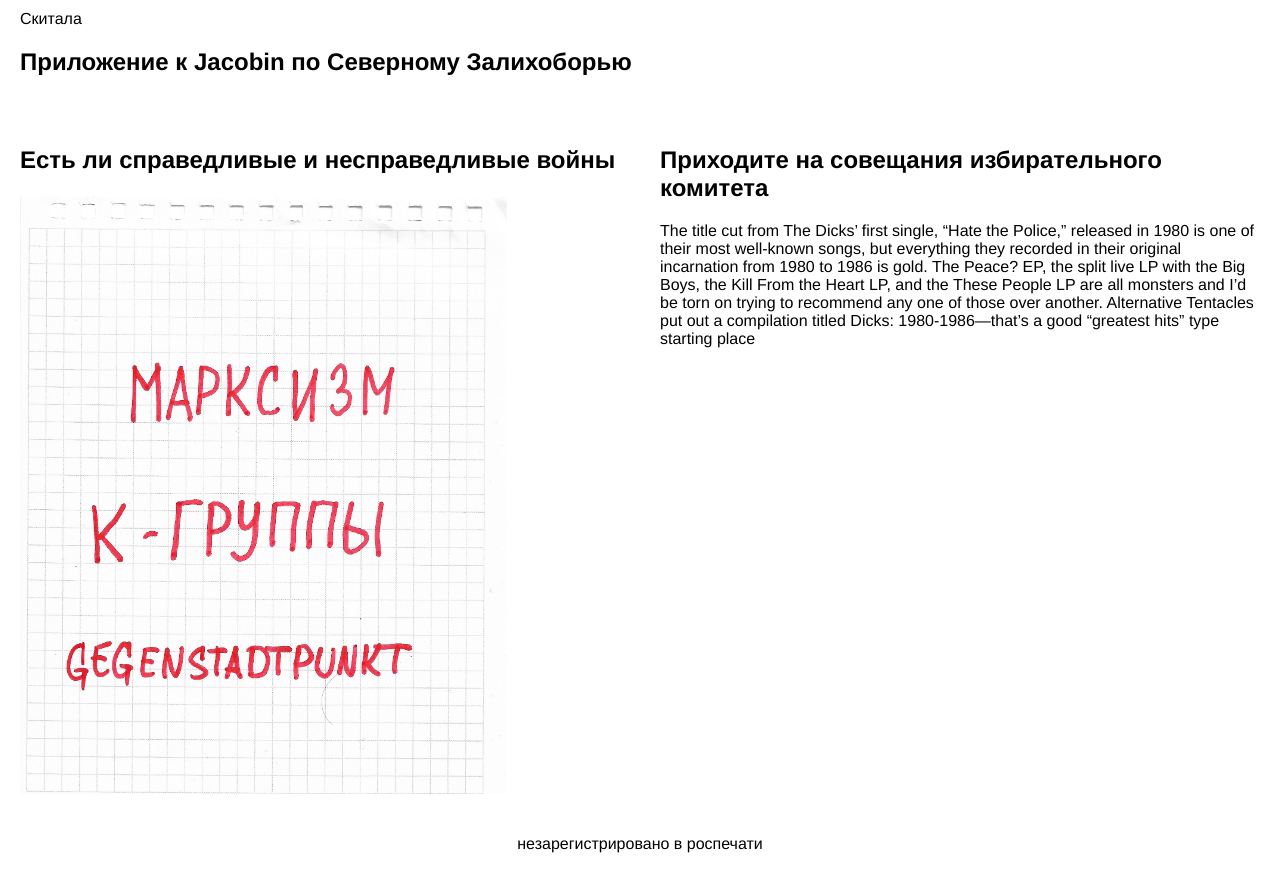
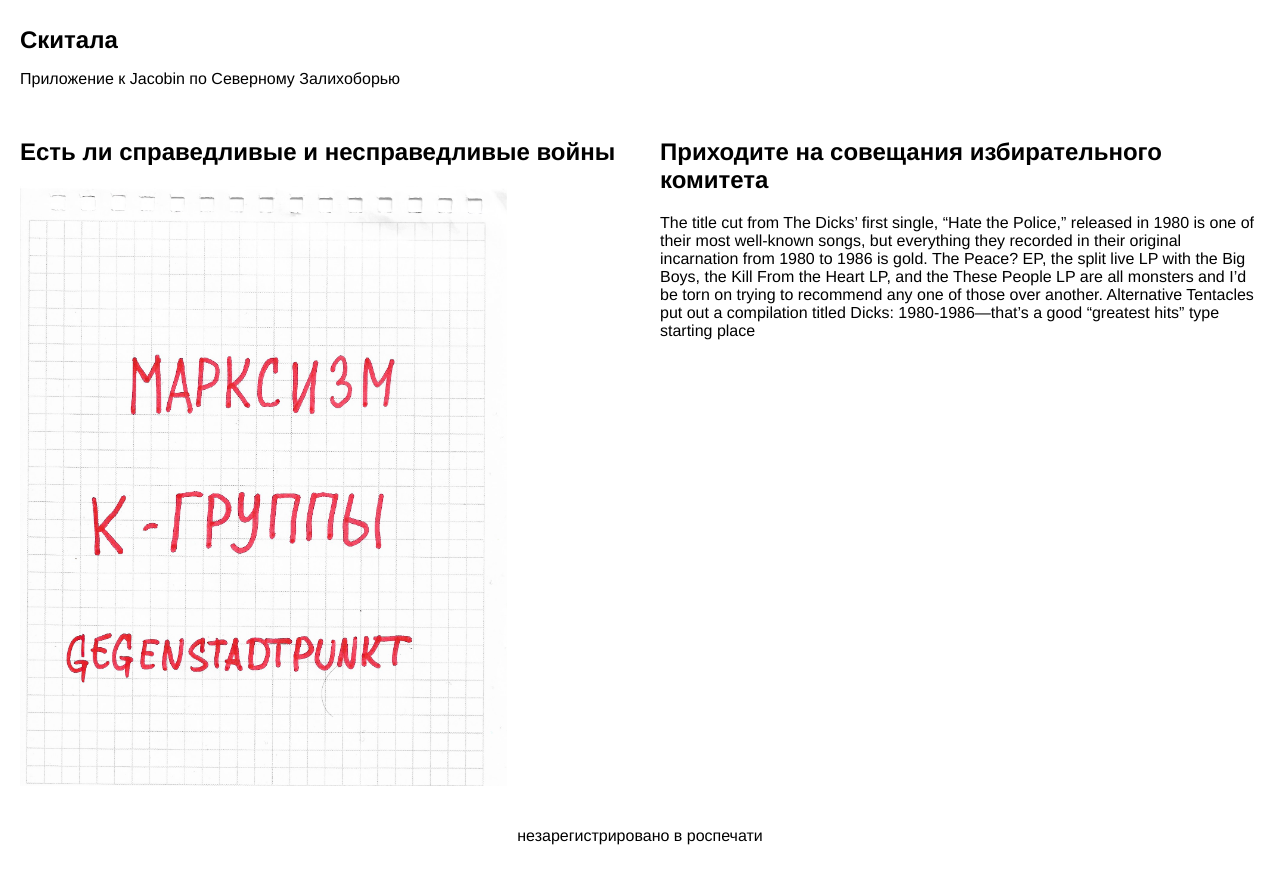
Before and after one commit to sseleman/newspaper, a plain HTML site: page index.html in a window 1280 px wide. Drawn offline with Linux system fonts and the light colour scheme.

Commit message:
Update index.html

```diff
--- a/index.html
+++ b/index.html
@@ -54,8 +54,8 @@
 <body>
     <div class="container">
         <div class="header">
-            Скитала
-            <h2>Приложение к Jacobin по Северному Залихоборью</h2>
+            <h1>Скитала</h1>
+            Приложение к Jacobin по Северному Залихоборью
         </div>
         <div class="wrapper clearfix">
             <div class="nav">
```
